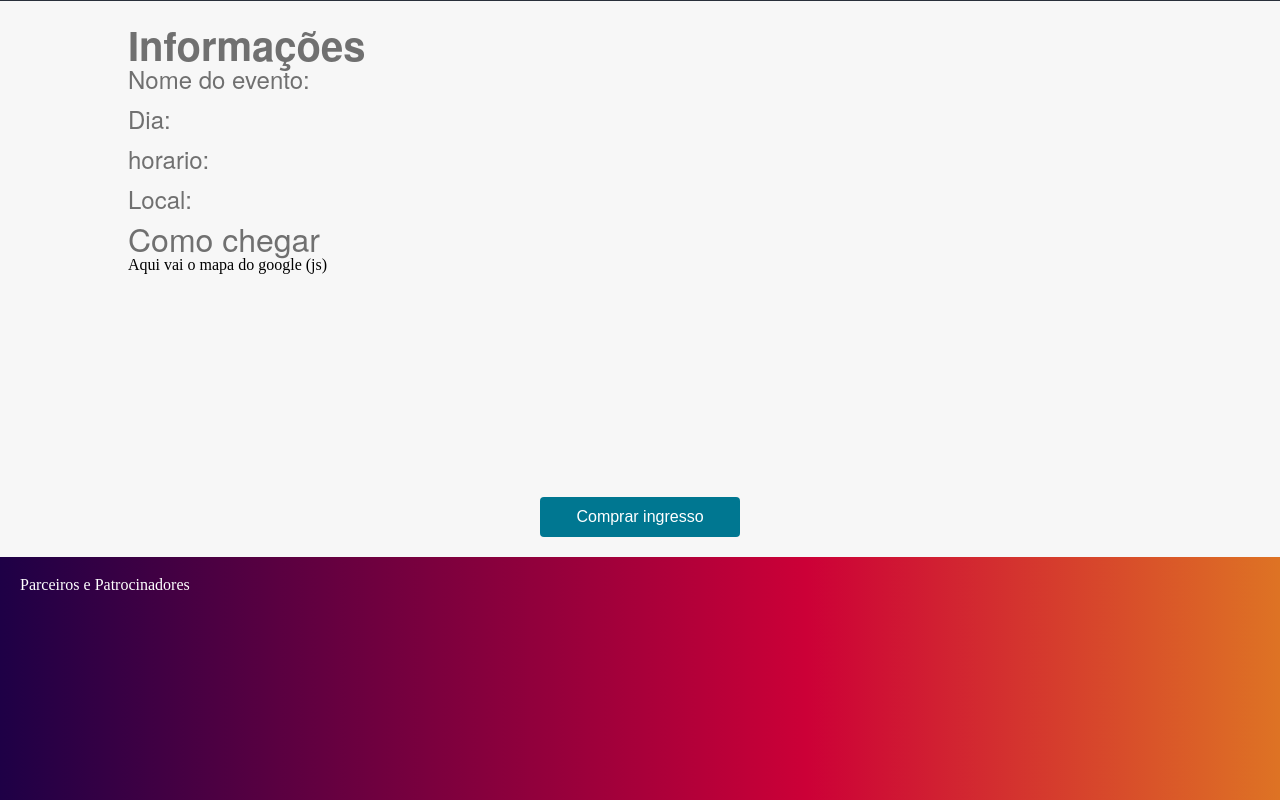
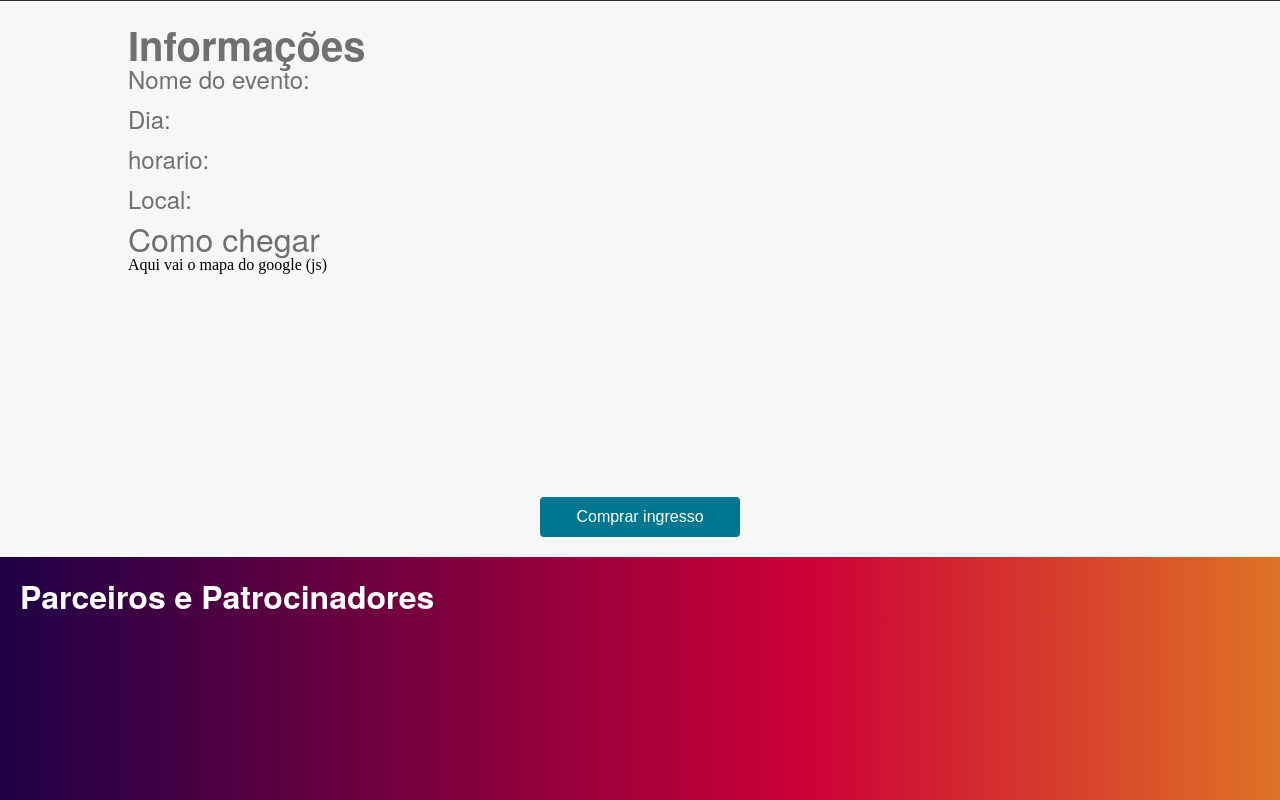
Before and after one commit to LeonardoSSev/gamaxp29-udemy-evento, a plain HTML site: page src/index.html in a window 1280 px wide. Shown: the part 1411-2211 px from the top of the page. Drawn offline with Linux system fonts and the light colour scheme; some packages are replaced by stand-ins of ours.

Commit message:
alterações no CSS

```diff
--- a/src/assets/css/style.css
+++ b/src/assets/css/style.css
@@ -203,6 +203,20 @@ table {
     flex-direction: column;
   }
 
+  .partners {
+	width: 523px;
+	height: 38px;
+	font-family: HelveticaNeue;
+	font-size: 32px;
+	font-weight: bold;
+	font-stretch: normal;
+	font-style: normal;
+	line-height: 1.22;
+	letter-spacing: normal;
+	text-align: left;
+	color: #ffffff;
+  }
+
 /* body {
     background-color: #faf6ed;
     color: #222;
--- a/src/index.html
+++ b/src/index.html
@@ -115,7 +115,7 @@
         </div>
     </section>
     <footer class="footer">
-        <h2>Parceiros e Patrocinadores</h2>
+        <h2 class="partners">Parceiros e Patrocinadores</h2>
     </footer>
 </body>
 <script src="https://maps.googleapis.com/maps/api/js?key=AIzaSyD1KrA7Q7moLssCpbKMMaEx5efhI57q_0w&callback=initMap" async defer></script>
```
